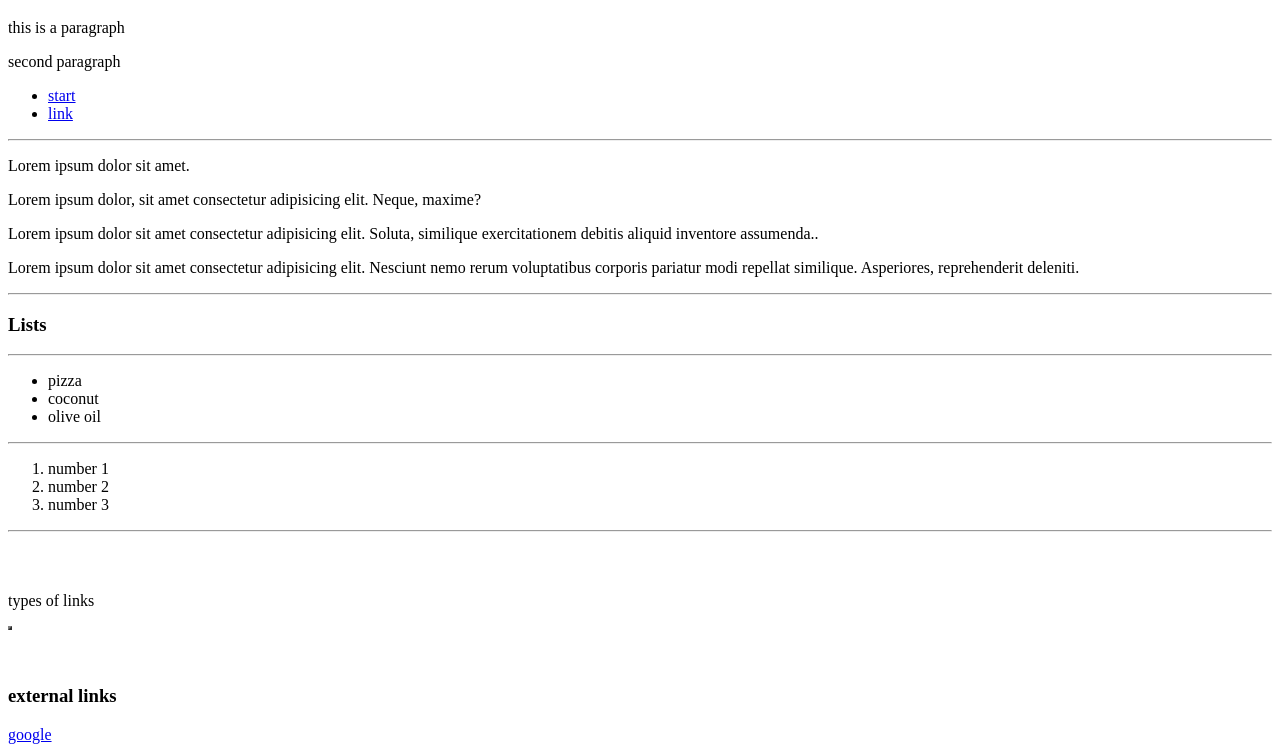
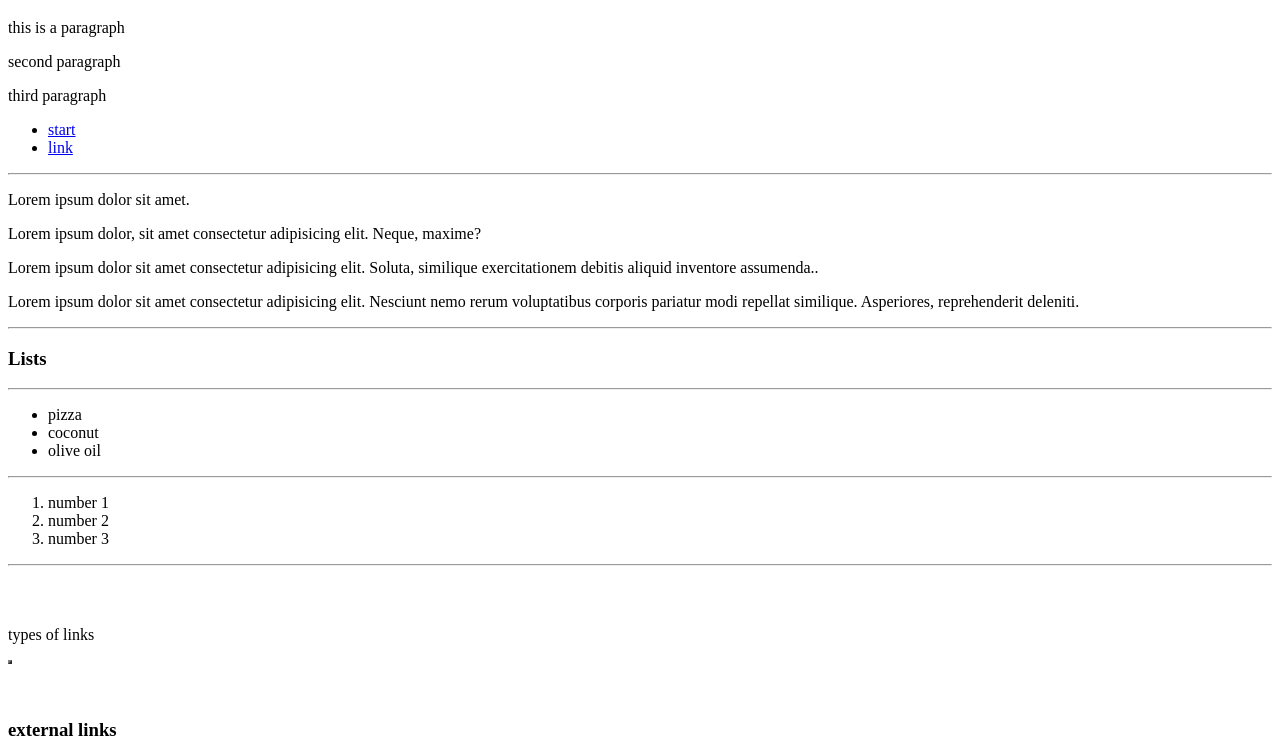
Before and after one commit to Emiltudose/My-first-project-in-webpage., a plain HTML site: page index.html in a window 1280 px wide. Shown: the part 61-807 px from the top of the page. Drawn offline with Linux system fonts and the light colour scheme.

Commit message:
third paragraph

```diff
--- a/index.html
+++ b/index.html
@@ -13,6 +13,7 @@
     <h1> My first web page </h1>
     <p>this is a paragraph</p>
     <p>second paragraph</p>
+    <p>third paragraph</p>
 
     <ul>
         <li>
```
Also changed, not shown: github.txt.
